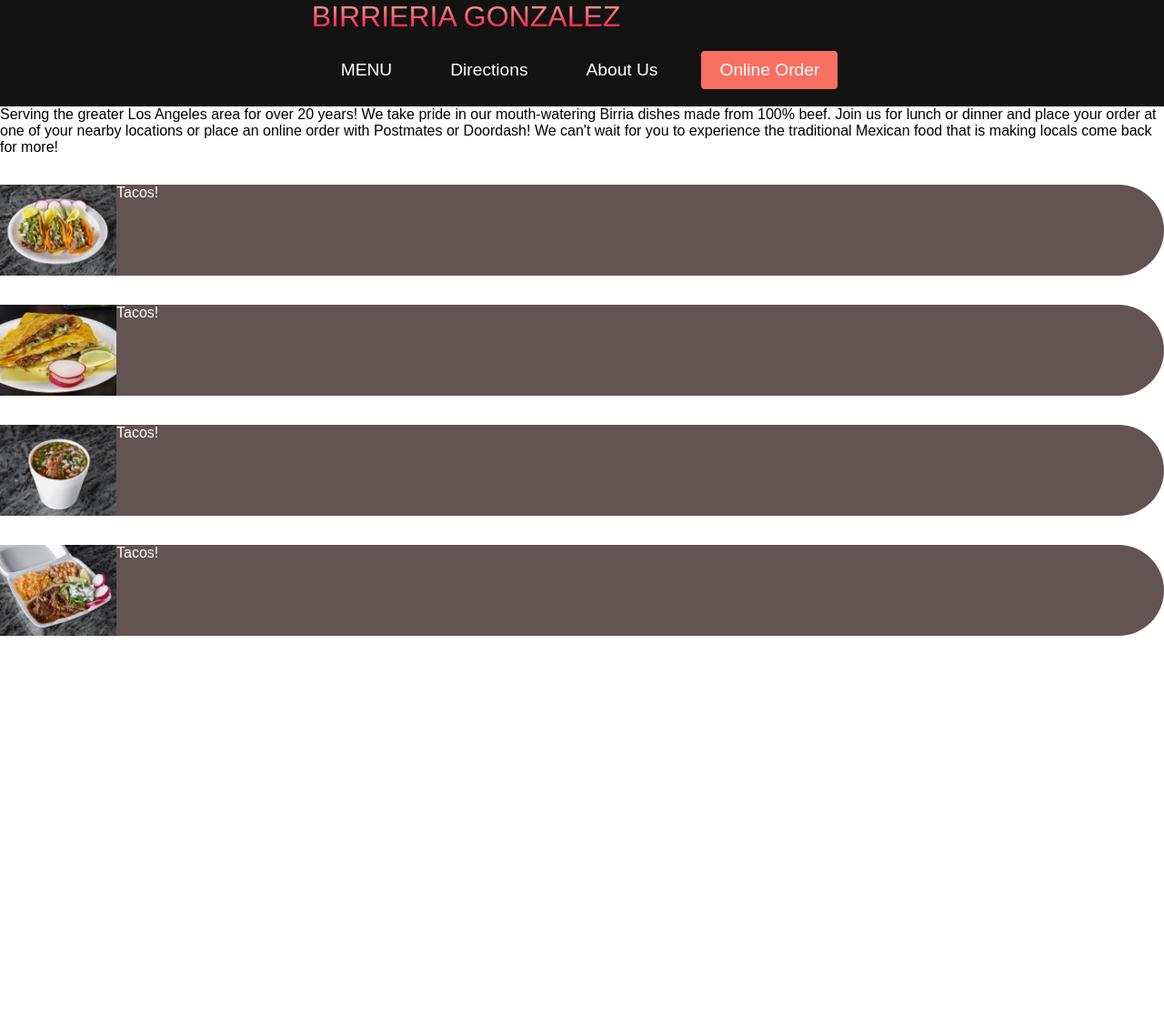
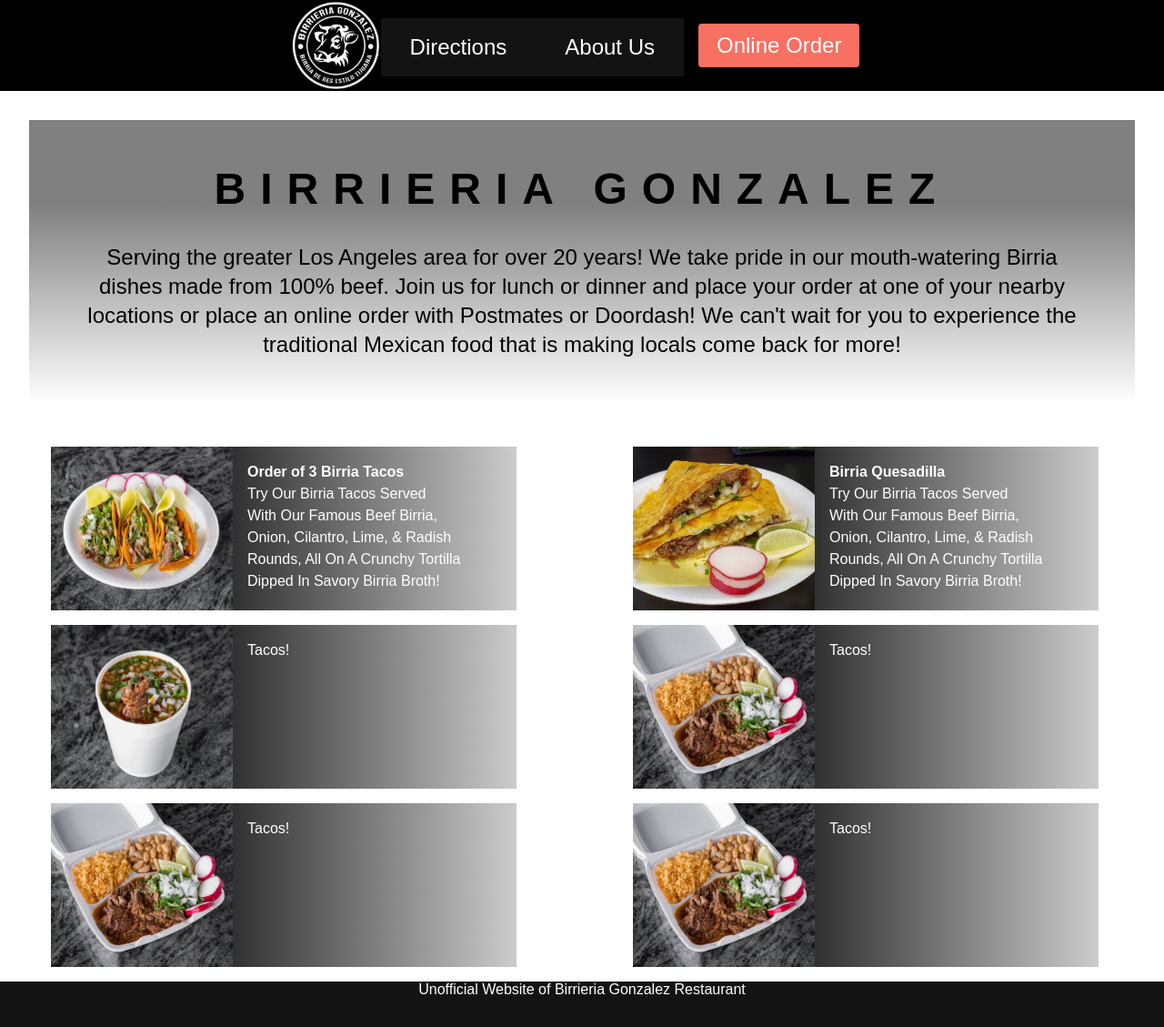
Before and after one commit to markoAguilar/Birrieria-Gonzalez-Unnoficial-Website, a plain HTML site: page index.html in a window 1280 px wide. Shown: the whole page at 91% size. Before the commit the page ends 800 px from the top, so only its background shows below. Drawn offline with Linux system fonts and the light colour scheme; a web font is replaced by a local one.

Commit message:
Modified logo for own version of website, added about the business section, menu items, item descriptions, footer, and several CSS styling modifications. Further implemented the use of Flexbox, fonts, and gradients

```diff
--- a/index.html
+++ b/index.html
@@ -6,28 +6,23 @@
     <meta name="viewport" content="width=device-width, initial-scale=1.0">
     <title>Birrieria Gonzalez</title>
     <link rel="stylesheet" href="styles.css"/>
+    <link rel="stylesheet" href="https://fonts.googleapis.com/css?family=Cutive">
+
 </head>
 
 <body>
     <nav class="navbar">
+        <div class = "navbar__logo">
+            <img src="/Images/logo.jpeg">
+            <!-- <a href="/" class = "navbar__logo">BIRRIERIA GONZALEZ</a> -->
+        </div>
+
         <div class="navbar__container">
 
-            <a href="/" id="navbar__logo">BIRRIERIA GONZALEZ</a>
-            <div class="navbar__toggle" id="mobil-menu">
-                <span class="bar"></span>
-                <span class="bar"></span>
-                <span class="bar"></span>
-            </div>
-
-            <!--Menu-->
+            <!--Navbar Menu-->
             <ul class="navbar__menu">
 
-                <!--Menu Items-->
-                <li class="navbar__item">
-                    <a href="/" class="navbar__links">
-                        MENU
-                    </a>
-                </li>
+                <!--Navbar Menu Items-->
 
                 <!--href destination is another HTMl page "tech.html" -->
                 <li class="navbar__item">
@@ -53,24 +48,41 @@
         </div>
     </nav>
 
-    <p class="about">
+    <div class="about">
+        <h1>
+            BIRRIERIA GONZALEZ
+        </h1>
+        <p>
             Serving the greater Los Angeles area for over 20 years! We take pride in our mouth-watering Birria dishes made from
             100% beef. Join us for lunch or dinner and place your order at one of your nearby locations or place an online
             order with Postmates or Doordash! We can't wait for you to experience the traditional Mexican food that is making
             locals come back for more!
         </p>
+    </div>
 
+    <div class="foodItems">
         <div class="foodItem">
             <img src="/Images/tacos.jpeg" class="foodPicture">
+
             <p class="foodDescription">
-            Tacos!
+                <strong> Order of 3 Birria Tacos </strong> <br>
+                Try Our Birria Tacos Served <br>
+                With Our Famous Beef Birria, <br>
+                Onion, Cilantro, Lime, & Radish <br>
+                Rounds, All On A Crunchy Tortilla <br>
+                Dipped In Savory Birria Broth!
             </p>
         </div>
 
         <div class="foodItem">
             <img src="/Images/quesadilla.jpeg" class="foodPicture">
             <p class="foodDescription">
-            Tacos!
+                <strong> Birria Quesadilla</strong> <br>
+                Try Our Birria Tacos Served <br>
+                With Our Famous Beef Birria, <br>
+                Onion, Cilantro, Lime, & Radish <br>
+                Rounds, All On A Crunchy Tortilla <br>
+                Dipped In Savory Birria Broth!
             </p>
         </div>
 
@@ -87,6 +99,22 @@
                 Tacos!
             </p>
         </div>
+        <div class="foodItem">
+            <img src="/Images/plate.jpeg" class="foodPicture">
+            <p class="foodDescription">
+                Tacos!
+            </p>
+        </div>
+        <div class="foodItem">
+            <img src="/Images/plate.jpeg" class="foodPicture">
+            <p class="foodDescription">
+                Tacos!
+            </p>
+        </div>
+    </div>
 
+    <footer class="mainFooter">
+        Unofficial Website of Birrieria Gonzalez Restaurant
+    </footer>
 </body>
 </html>
--- a/styles.css
+++ b/styles.css
@@ -3,16 +3,15 @@
     margin: 0;
     padding: 0;
     font-family: 'Kumbh Sans', sans-serif;
-
 }
 
 .navbar{
-    background: #131313;
-    height: 100%;
+    background: black;
+    height: 100px;
     display: flex;
     justify-content: center;
     align-items: center;
-    font-size: 1.2rem;
+    font-size: 1.5rem;
     position: sticky;
     top: 0px;
     z-index: 999; /* Ensure that navbar is always on top of all page content*/
@@ -22,34 +21,17 @@
     background: #4837ff;
     display: flex;
     justify-content: center;
-    height: 80px;
     z-index: 1;
-    width: 100%;
-    max-width: 1300px;
     margin: 0 auto;
     /* 0 0 0 0 top bottom left right respectively
         or 2 values 0 0, top & bottom left & right */
     padding: 0 50px;
 }
 
-#navbar__logo{
-    background-color: #fff;
-    background-image: linear-gradient(to top, #ff0844 0%, #ffb199 100%);
-    background-size: 100%;
-    -webkit-background-clip: text;
-    -moz-background-clip: text;
-    -webkit-text-fill-color: transparent;
-    -moz-text-fill-color: transparent;
-    /*display: flex; this cause the logo to dissapear?*/
-    align-items: center;
-    cursor: pointer;
-    text-decoration: none;
-    font-size: 2rem;
-}
-
-
-.fa-gem{
-    margin-right: 0.5rem;
+.navbar__logo{
+    width: 100px;
+    height: 100px;
+    display: flex;
 }
 
 .navbar__menu{
@@ -60,7 +42,7 @@
 }
 
 .navbar__item{
-    height: 80px;
+    height: 60px;
 }
 
 .navbar__links{
@@ -99,26 +81,69 @@
     color: #fff;
 }
 
+.foodItems{
+    display: flex;
+    flex-wrap: wrap;
+    justify-content: center;
+    justify-content: space-around;
+}
+
 .foodItem{
-    background-color: #645353;
+    background: black;
+    background-image: linear-gradient(to right, black 20%, white 120%);
     display: flex;
     justify-content: left;
-    flex-direction: row;
-    width: 100%;
-    height: 100px;
-    margin: 2rem 0;
-    border-radius: 50px;
+    width: 40%;
+    height: 180px;
+    margin: 1rem 1rem 0rem 0rem;
+}
+
+.foodItem:hover{
+    background: #f77062;
+    transition: all 0.5s ease;
+}
+.foodHeader{
+    color: #fff;
+    font-family: "Cutive", sans-serif;
+    font-size: 1rem;
 }
 
 .foodDescription{
     color: #fff;
-    display: flex;
+    font-family: "Cutive", sans-serif;
+    line-height: 1.5rem;
+    padding: 1rem;
+
 }
 
 .foodPicture{
-    width: 10%;
-    height: 100%;
+    width: 200px;
+    height: auto;
 }
+
+.about{
+    background-image: linear-gradient(to bottom, grey 30%, white 100%);
+    margin: 2rem;
+    padding: 3rem;
+    border: black;
+    border-width: 1rem;
+}
+
+.about p{
+    font-size: 1.5rem;
+    font-family: "Cutive", sans-serif;
+    line-height: 2rem;
+    text-align: center;
+}
+
+.about h1{
+    font-size: 3rem;
+    font-family: sans-serif;
+    text-align: center;
+    margin-bottom: 2rem;
+    letter-spacing: 1rem;
+}
+
 /* adds hover effect to "Online Order" button*/
 .button:hover{
     -webkit-text-fill-color: #131313;
@@ -132,6 +157,15 @@
     transition: all 0.3s ease;
 }
 
+.mainFooter{
+    margin-top: 1rem;
+    background: #131313;
+    height: 50px;
+    font-size: 1rem;
+    color: white;
+    text-align: center;
+}
+/*
 @media screen and (max-width: 960px){
     .navbar__container{
         display: flex;
@@ -149,14 +183,14 @@
         margin: 0;
         width: 100%;
         position: absolute;
-        top: -1000px;       /*set so that the navbar isn't seen until called*/
+        top: -1000px;       /*set so that the navbar isn't seen until called
         opacity: 0;
         transition: all 0.5s ease;
         height: 50vh;
         z-index: -1;
     }
 
-    .navbar__menu.active{       /*javascript triggers this*/
+    .navbar__menu.active{       /*javascript triggers this
         background: #131313;
         top: 100%;
         opacity: 1;
@@ -166,16 +200,8 @@
         font-size: 1.6rem;
     }
 
-    #navbar__logo{
-        padding-left: 25px;
-    }
-
-    .navbar__toggle.bar{
-        width: 25px;
-        height: 3px;
-        margin: 5px auto;
-        transition: all 0.3s ease-in-out;
-        background: #fff;
+    .navbar__logo{
+        padding-left: 0px;
     }
 
     .navbar__item{
@@ -195,4 +221,4 @@
         right: 5%;
         transform: translate(5%,20%);
     }
-}
+}*/
```
Also changed, not shown: Images/logo.jpeg (added), notes.txt, 1 other file. Lines whose indentation alone changed are shown as unchanged.
